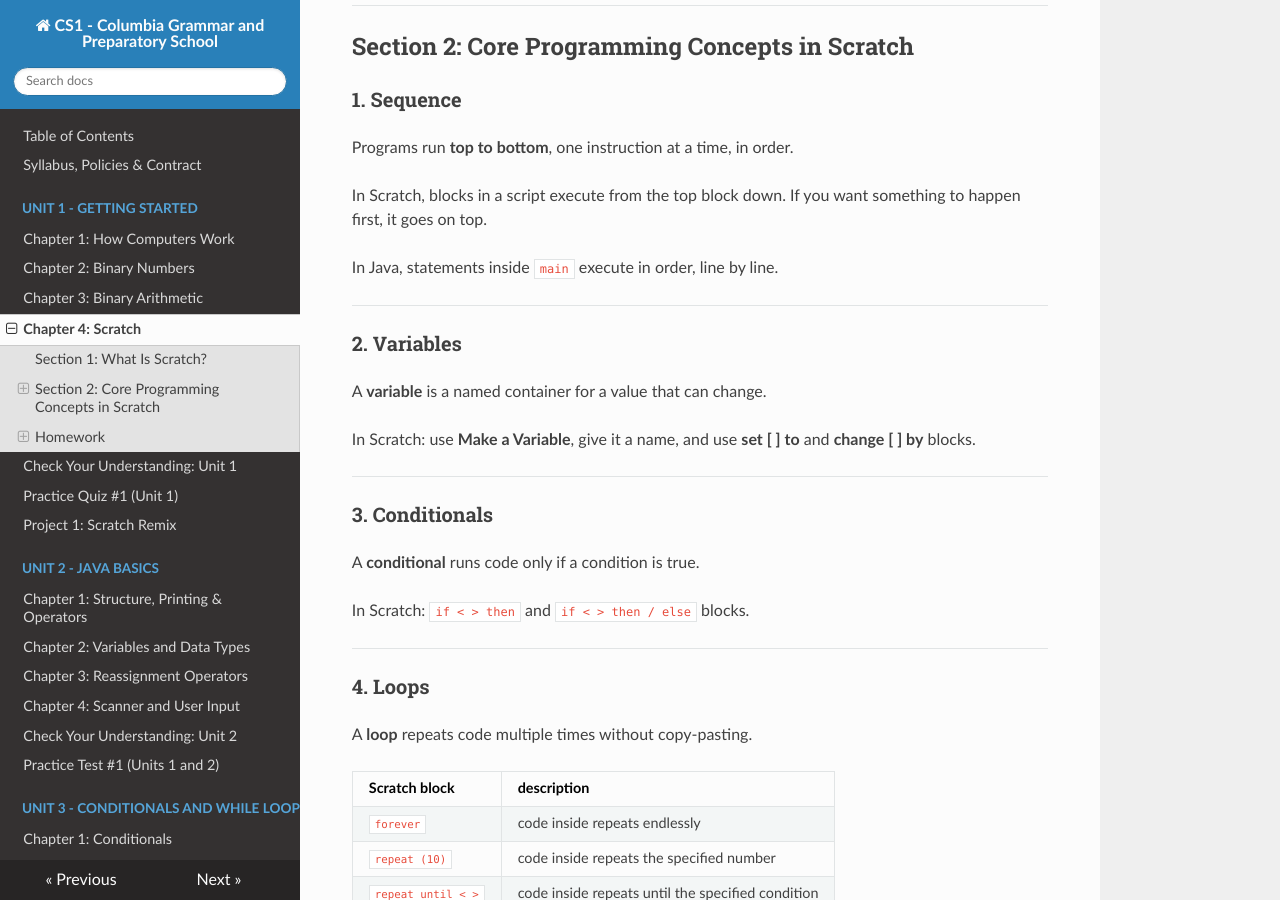
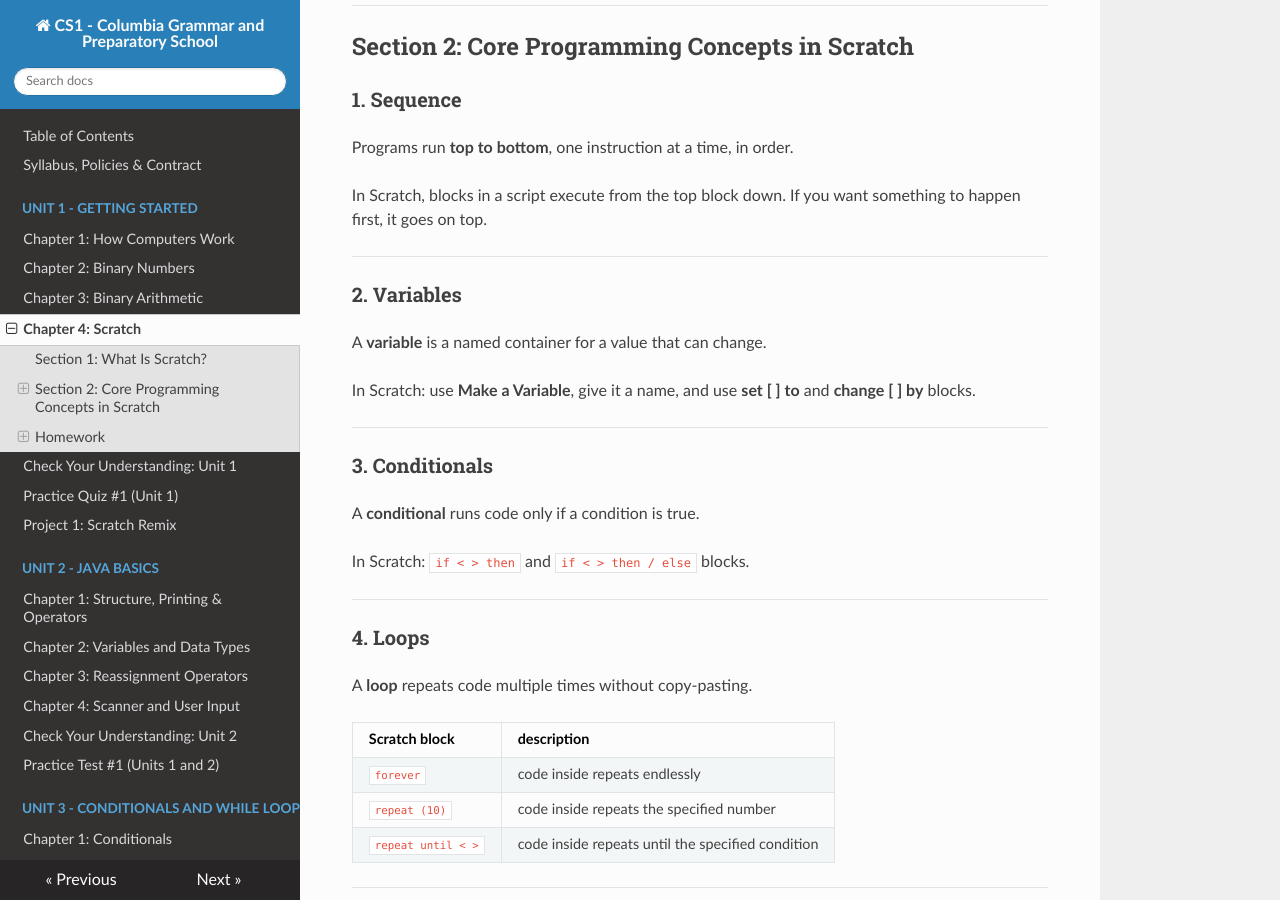
Before and after one commit to kjergens/cs1-site, an MkDocs documentation site: the page built from docs/unit1/notes_04_scratch.md, in a window 1280 px wide and 900 px high, scrolled down 465 px. Built offline with MkDocs 1.6.1, drawn with Linux system fonts in a browser that asks for light colours; nearby versions of some CDN libraries.

Commit message:
remvoe Java ref

```diff
--- a/docs/unit1/notes_04_scratch.md
+++ b/docs/unit1/notes_04_scratch.md
@@ -17,8 +17,6 @@ You've used Scratch in middle school. In this unit, we're using it deliberately:
 Programs run **top to bottom**, one instruction at a time, in order.
 
 In Scratch, blocks in a script execute from the top block down. If you want something to happen first, it goes on top.
-
-In Java, statements inside `main` execute in order, line by line.
 
 ---
 
```
